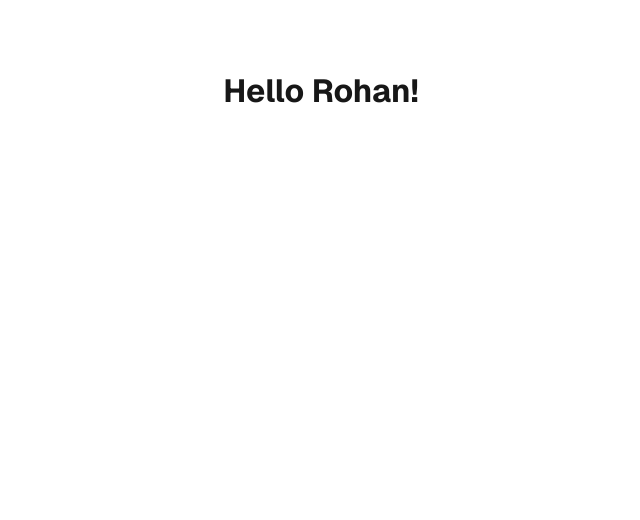
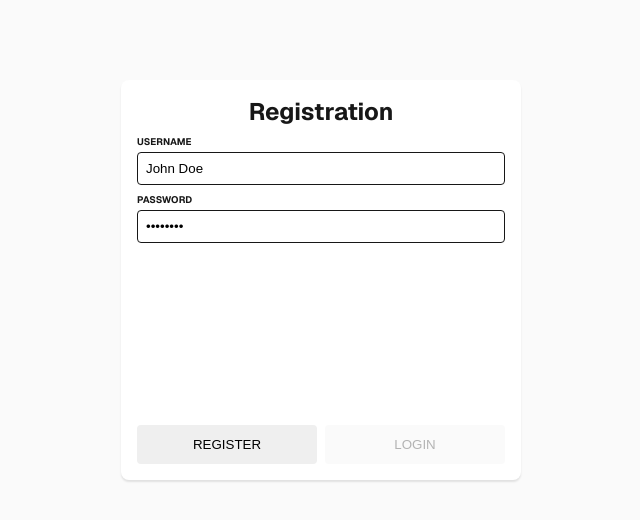
Before and after one commit to DemonDaddy22/testing-in-react, a Next.js app: page / in a window 1280 px wide. Shown: the top 520 px of the page, without its empty margins (319-959 px from the left). Built offline with nearby package versions, Linux system fonts and the light colour scheme.

Commit message:
Add details related to Module 2 and practise query methods and assertions

```diff
--- /dev/null
+++ b/src/Module2/components/Inputs.tsx
@@ -0,0 +1,31 @@
+'use client';
+
+import styles from '../styles/inputs.module.css';
+
+const Inputs: React.FC = () => {
+  return (
+    <section className={styles.container}>
+      <h1 className={styles.title}>Registration</h1>
+      <div className={styles.group}>
+        <label htmlFor='username' className={styles.label}>
+          Username
+        </label>
+        <input type='text' id='username' value='John Doe' className={styles.input} onChange={() => {}} />
+      </div>
+      <div className={styles.group}>
+        <label htmlFor='password' className={styles.label}>
+          Password
+        </label>
+        <input type='password' id='password' value='password' className={styles.input} onChange={() => {}} />
+      </div>
+      <div className={styles.btnsGroup}>
+        <button className={styles.button}>Register</button>
+        <button className={styles.button} disabled>
+          Login
+        </button>
+      </div>
+    </section>
+  );
+};
+
+export default Inputs;
--- /dev/null
+++ b/src/Module2/styles/inputs.module.css
@@ -0,0 +1,63 @@
+.container {
+  width: 25rem;
+  height: 25rem;
+  padding: 1rem;
+  border-radius: 0.5rem;
+  display: flex;
+  flex-direction: column;
+  gap: 0.5rem;
+  background-color: var(--intense);
+  box-shadow: 0 2px 2px rgba(0, 0, 0, 0.1);
+}
+
+.title {
+  text-align: center;
+}
+
+.group {
+  display: flex;
+  flex-direction: column;
+  gap: 0.25rem;
+}
+
+.label {
+  font-size: 0.6rem;
+  text-transform: uppercase;
+  font-weight: bold;
+}
+
+.input {
+  padding: 0.5rem;
+  outline: none;
+  background-color: transparent;
+  flex: 1;
+  border: 1px solid var(--foreground);
+  border-radius: 0.25rem;
+}
+
+.button {
+  flex: 1;
+  outline: none;
+  border: none;
+  padding: 0.75rem;
+  cursor: pointer;
+  border-radius: 0.25rem;
+  text-transform: uppercase;
+  transition: filter 0.2s;
+}
+
+.button:hover {
+  filter: brightness(0.9);
+}
+
+.button:disabled {
+  filter: brightness(1);
+  cursor: auto;
+}
+
+.btnsGroup {
+  display: flex;
+  gap: 0.5rem;
+  flex: 1;
+  align-items: end;
+}
--- a/src/app/globals.css
+++ b/src/app/globals.css
@@ -1,12 +1,18 @@
 :root {
-  --background: #ffffff;
+  --background: #FAFAFA;
   --foreground: #171717;
+  --intense: #FFF;
+  --contrast: #000;
+  --accent-1: #F0F0F0;
 }
 
 @media (prefers-color-scheme: dark) {
   :root {
     --background: #0a0a0a;
     --foreground: #ededed;
+    --intense: #000;
+    --contrast: #FFF;
+    --accent-1: #1F1F1F1F;
   }
 }
 
--- a/src/app/page.module.css
+++ b/src/app/page.module.css
@@ -6,13 +6,6 @@
   --button-primary-hover: #383838;
   --button-secondary-hover: #f2f2f2;
 
-  display: grid;
-  grid-template-rows: 20px 1fr 20px;
-  align-items: center;
-  justify-items: center;
-  min-height: 100svh;
-  padding: 80px;
-  gap: 64px;
   font-family: var(--font-geist-sans);
 }
 
@@ -30,16 +23,13 @@
 .main {
   display: flex;
   flex-direction: column;
+  align-items: center;
   gap: 1rem;
+  padding: 5rem;
 }
 
 @media (max-width: 600px) {
   .page {
     padding: 32px;
-    padding-bottom: 80px;
-  }
-
-  .main {
-    align-items: center;
   }
 }
--- a/src/app/page.tsx
+++ b/src/app/page.tsx
@@ -1,11 +1,11 @@
-import HelloUsername from '@/Module1/components/HelloUsername';
+import Inputs from '@/Module2/components/Inputs';
 import styles from './page.module.css';
 
 export default function Home() {
   return (
     <div className={styles.page}>
       <main className={styles.main}>
-        <HelloUsername name='Rohan' />
+        <Inputs />
       </main>
     </div>
   );
```
Also changed, not shown: src/Module2/README.md (added), 2 other files (tests, documents, lock files or other folders).
